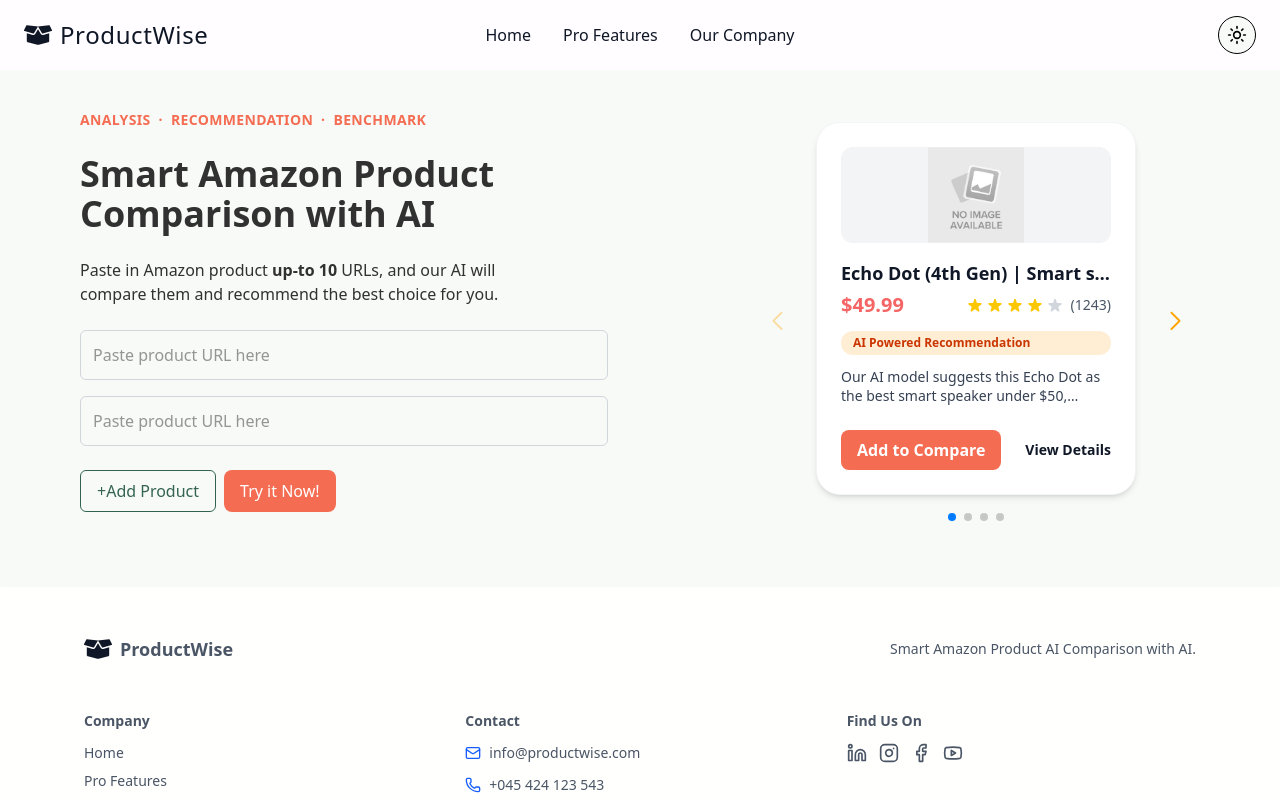
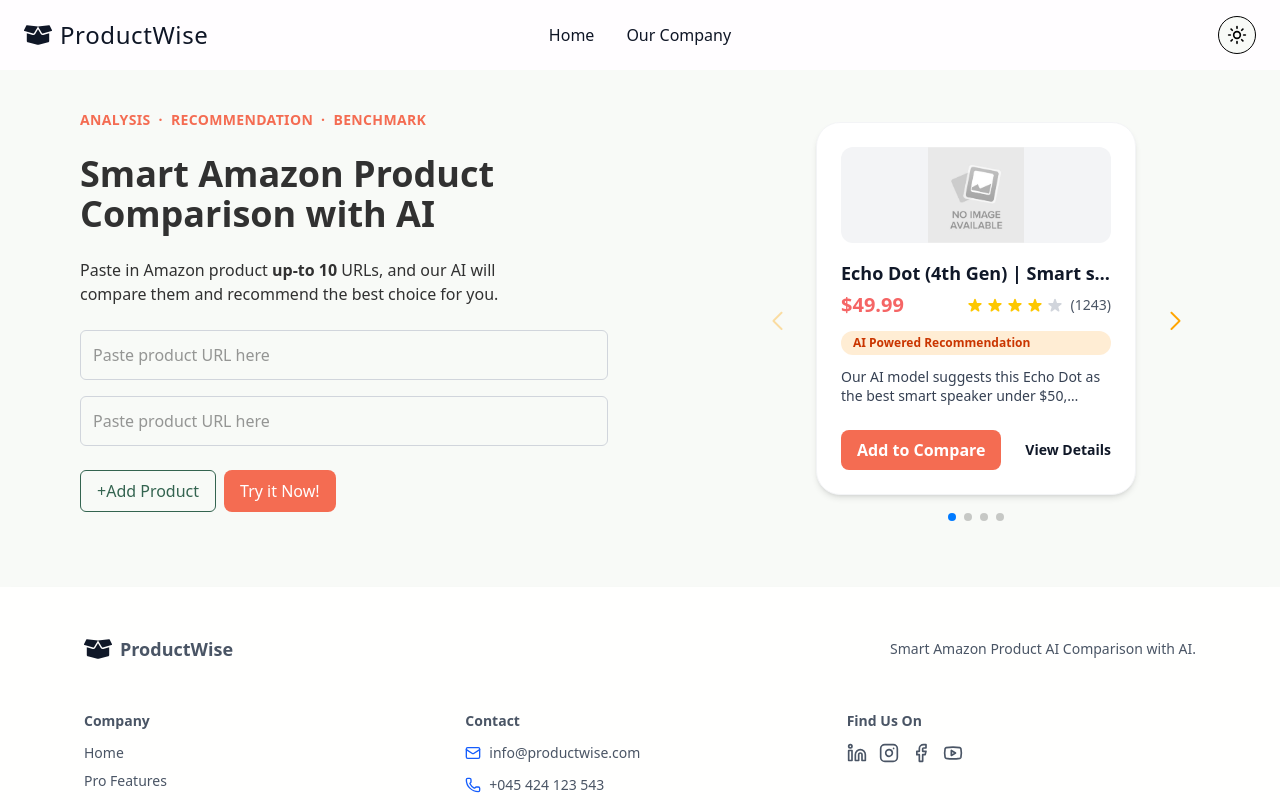
Before and after one commit to sayidmabrur/amazon-comparison-AI, a Next.js app: page / in a window 1280 px wide. Shown: the top 800 px of the page. Built offline with nearby package versions, Linux system fonts and the light colour scheme.

Commit message:
removed pro features

```diff
--- a/src/components/layout/Navbar.tsx
+++ b/src/components/layout/Navbar.tsx
@@ -51,9 +51,9 @@ const Navbar = () => {
                 <Link href="/" className="text-[var(--light-h1-text)] dark:text-[var(--dark-h1-text)] hover:underline">
                     Home
                 </Link>
-                <Link href="/#" className="text-[var(--light-h1-text)] dark:text-[var(--dark-h1-text)] hover:underline">
+                {/* <Link href="/#" className="text-[var(--light-h1-text)] dark:text-[var(--dark-h1-text)] hover:underline">
                     Pro Features
-                </Link>
+                </Link> */}
                 <Link href="/#" className="text-[var(--light-h1-text)] dark:text-[var(--dark-h1-text)] hover:underline">
                     Our Company
                 </Link>
@@ -83,13 +83,13 @@ const Navbar = () => {
                     >
                         Home
                     </Link>
-                    <Link
+                    {/* <Link
                         href="/#"
                         className="text-[var(--light-h1-text)] dark:text-[var(--dark-h1-text)] hover:underline text-lg"
                         onClick={handleLinkClick}
                     >
                         Pro Features
-                    </Link>
+                    </Link> */}
                     <Link
                         href="/#"
                         className="text-[var(--light-h1-text)] dark:text-[var(--dark-h1-text)] hover:underline text-lg"
```
